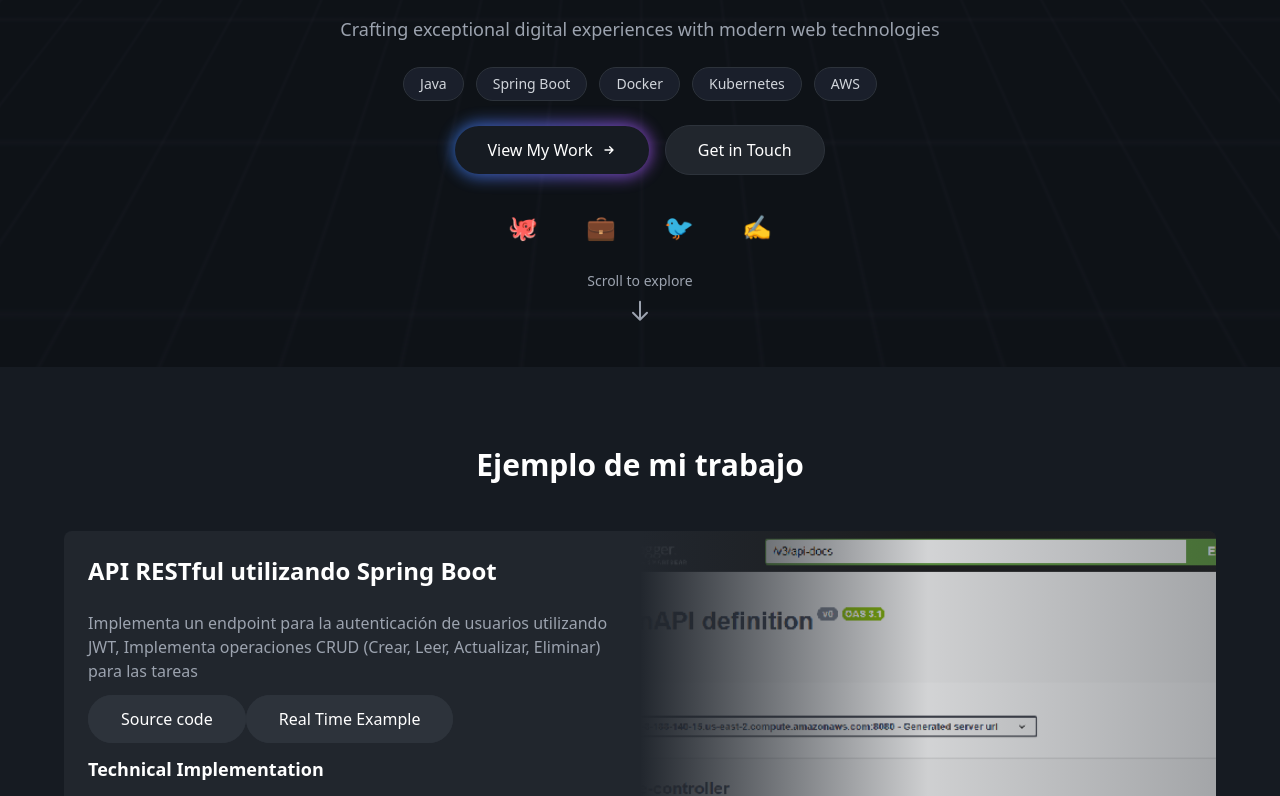
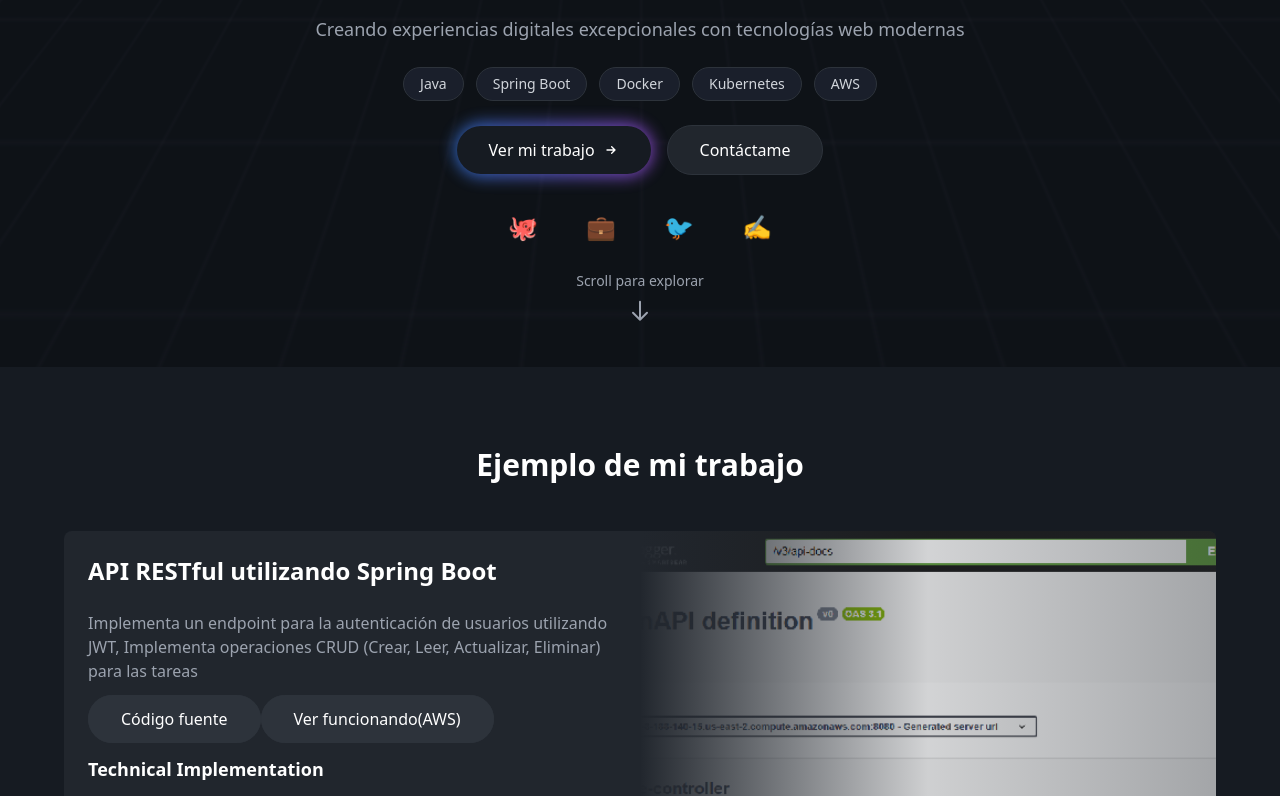
Before and after one commit to rsalgadoc/rsalgadoc.github.io, a Next.js app: page / in a window 1280 px wide. Shown: the part 433-1229 px from the top of the page. Built offline with nearby package versions, Linux system fonts and the light colour scheme.

Commit message:
add some translates

```diff
--- a/app/components/HeroSection.tsx
+++ b/app/components/HeroSection.tsx
@@ -40,7 +40,7 @@ export const HeroSection = () => {
 								<span className="h-[1px] w-8 sm:w-12 bg-blue-500"></span>
 							</div>
 							<p className="text-base sm:text-lg text-gray-400 max-w-2xl px-4 sm:px-0">
-								Crafting exceptional digital experiences with modern web technologies
+								Creando experiencias digitales excepcionales con tecnologías web modernas
 							</p>
 						</div>
 
@@ -62,7 +62,7 @@ export const HeroSection = () => {
 						<a href="#work" className="group relative inline-flex items-center justify-center">
 							<div className="absolute -inset-0.5 bg-gradient-to-r from-blue-500 to-purple-500 rounded-full blur opacity-75 group-hover:opacity-100 transition"></div>
 							<span className="relative px-6 sm:px-8 py-3 bg-[#161B22] rounded-full inline-flex items-center justify-center w-full sm:w-auto">
-								View My Work
+								Ver mi trabajo
 								<svg className="w-4 h-4 ml-2 transform group-hover:translate-x-1 transition-transform" fill="none" viewBox="0 0 24 24" stroke="currentColor">
 									<path strokeLinecap="round" strokeLinejoin="round" strokeWidth={2} d="M13 7l5 5m0 0l-5 5m5-5H6" />
 								</svg>
@@ -72,7 +72,7 @@ export const HeroSection = () => {
 							href="#contact"
 							className="px-6 sm:px-8 py-3 bg-[#21262D] rounded-full hover:bg-[#2D333B] transition-colors border border-[#2D333B] hover:border-gray-600 text-center"
 						>
-							Get in Touch
+							Contáctame
 						</a>
 					</div>
 
@@ -94,7 +94,7 @@ export const HeroSection = () => {
 
 			{/* Scroll Indicator */}
 			<div className="absolute bottom-8 inset-x-0 flex flex-col items-center animate-bounce">
-				<span className="text-gray-400 text-sm mb-2 text-center">Scroll to explore</span>
+				<span className="text-gray-400 text-sm mb-2 text-center">Scroll para explorar</span>
 				<svg className="w-6 h-6 text-gray-400" fill="none" stroke="currentColor" viewBox="0 0 24 24">
 					<path strokeLinecap="round" strokeLinejoin="round" strokeWidth={2} d="M19 14l-7 7m0 0l-7-7m7 7V3" />
 				</svg>
--- a/app/components/ProjectsSection.tsx
+++ b/app/components/ProjectsSection.tsx
@@ -12,10 +12,10 @@ export const ProjectsSection = () => {
 							title: 'API RESTful utilizando Spring Boot',
 							description: 'Implementa un endpoint para la autenticación de usuarios utilizando JWT, Implementa operaciones CRUD (Crear, Leer, Actualizar, Eliminar) para las tareas',
 							links: [
-								{ name: 'Source code', value: 'https://github.com/rsalgadoc/desafio-spring-boot' },
-								{ name: 'Real Time Example', value: 'http://ec2-3-133-140-15.us-east-2.compute.amazonaws.com:8080/swagger-ui/index.html' },
+								{ name: 'Código fuente', value: 'https://github.com/rsalgadoc/desafio-spring-boot' },
+								{ name: 'Ver funcionando(AWS)', value: 'http://ec2-3-133-140-15.us-east-2.compute.amazonaws.com:8080/swagger-ui/index.html' },
 							],
-							techDetails: ['Java 17', 'Spring Boot 3.4', 'Base de datos H2', 'JPA', 'JWT (JSON Web Token)', 'OpenAPI y Swagger'],
+							techDetails: ['Java 17', 'Spring Boot 3.4.3', 'Base de datos H2', 'JPA', 'JWT (JSON Web Token)', 'OpenAPI y Swagger'],
 							image: '/code.png',
 						},
 					].map((project) => (
```
